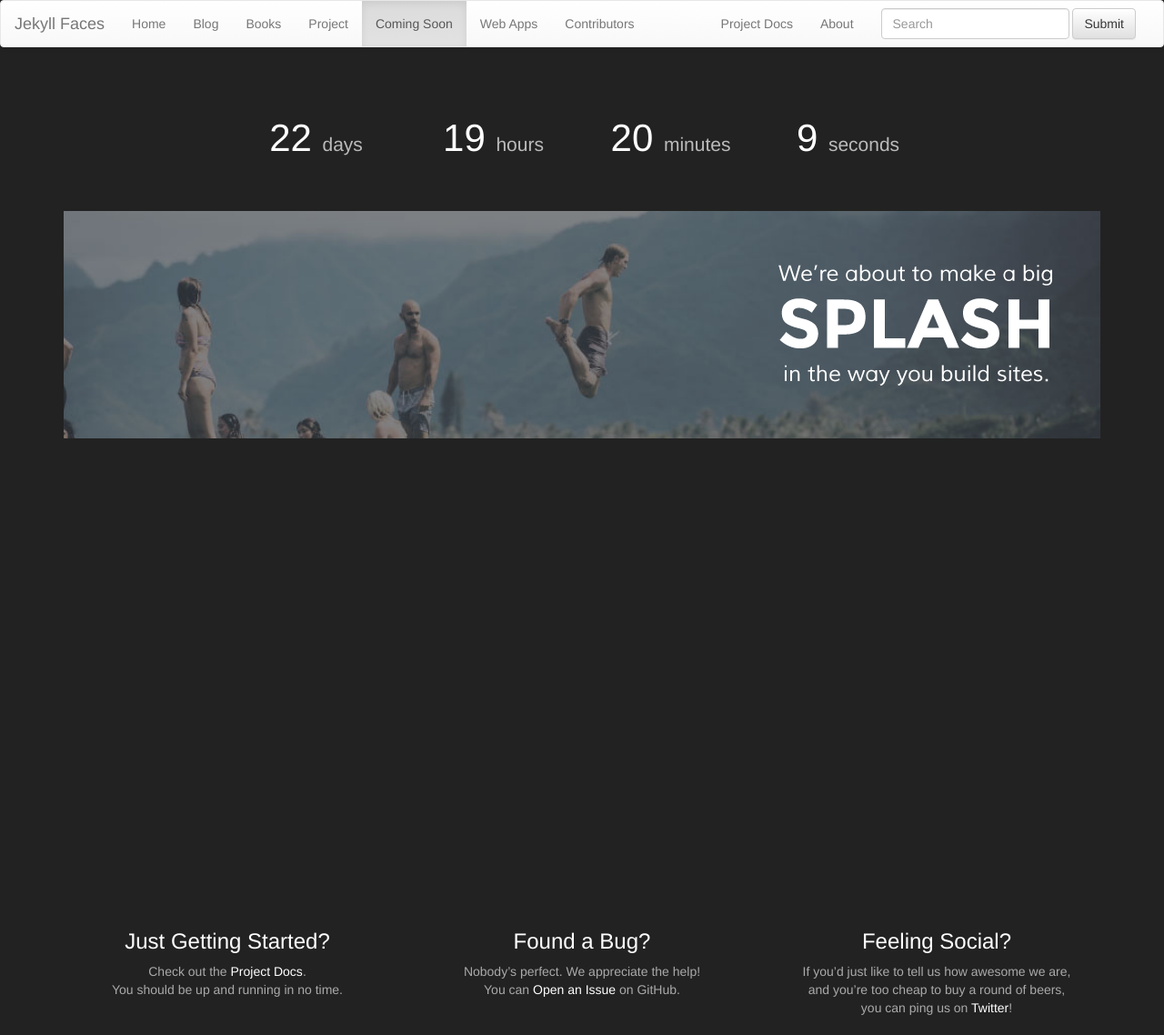
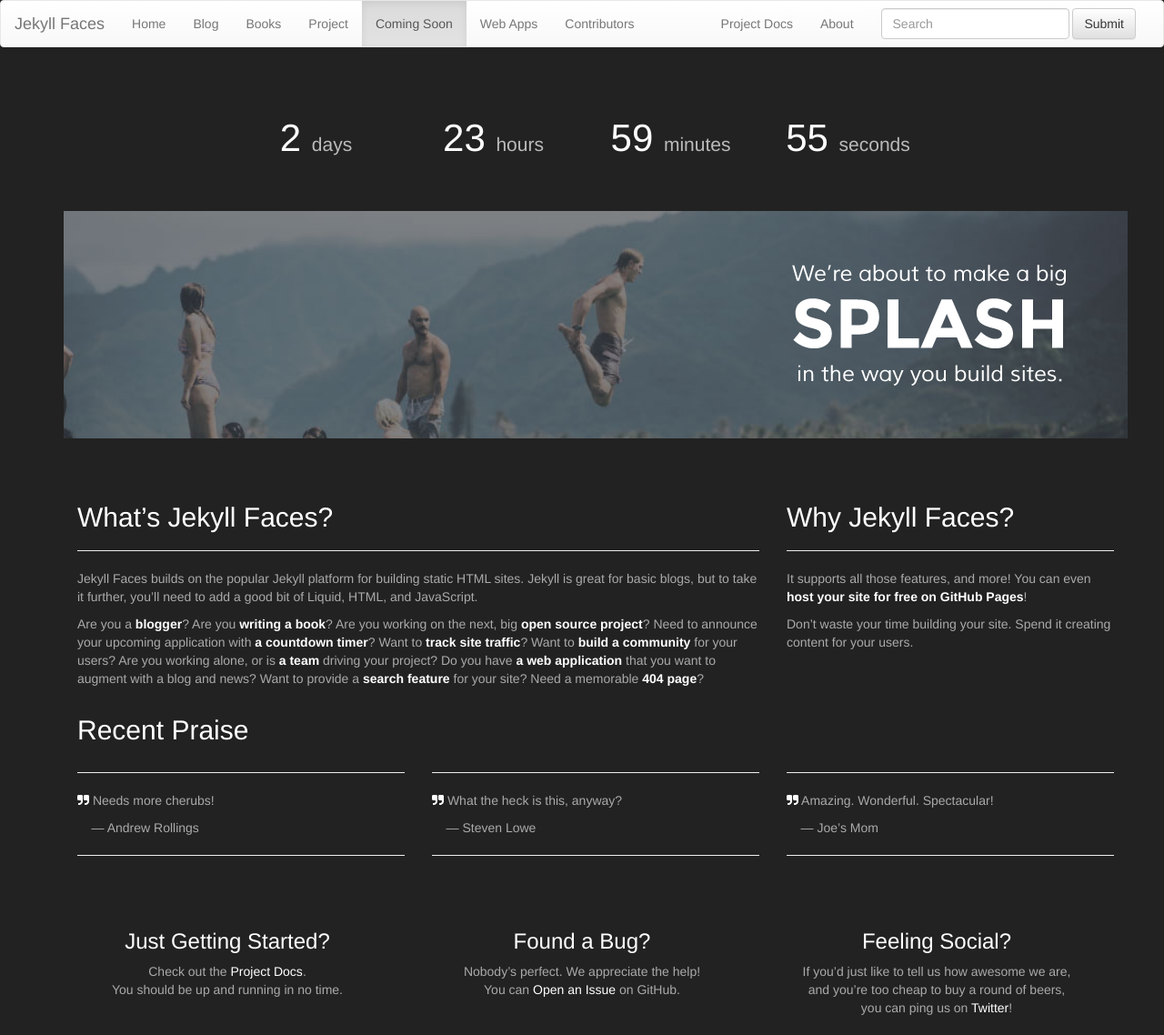
Before and after one commit to groundh0g/jekyllfaces, a Jekyll site: the page built from soon/index.md, in a window 1280 px wide. Shown: the whole page at 91% size. Built offline with Jekyll 4.4.1, drawn with Linux system fonts in a browser that asks for light colours.

Commit message:
adds coming soon content

```diff
--- a/_includes/countdown.liquid
+++ b/_includes/countdown.liquid
@@ -16,7 +16,12 @@
 
 
 <script type="text/javascript">
+{% if include.demo == "true" %}
+    var end = new Date();
+    end.setDate(end.getDate() + 3);
+{% else %}
 	var end = end || new Date('{{ include.date }}');
+{% endif %}
 
 	var _second = 1000;
 	var _minute = _second * 60;
@@ -38,4 +43,5 @@
 	}
 
 	var timer = timer || setInterval(showRemaining, 1000);
+	showRemaining();
 </script>
--- a/_layouts/soon.html
+++ b/_layouts/soon.html
@@ -12,6 +12,6 @@ layout: default
 
 <script type="text/javascript">
     window.onscroll = function(e) {
-        $("div.soon").css("background-position", "0 " + (-150 - window.pageYOffset / 2) + "px");
+        $("div.soon").css("background-position", "0 " + (-150 - window.pageYOffset / 1.5) + "px");
     };
 </script>
--- a/assets/soon.css
+++ b/assets/soon.css
@@ -7,11 +7,20 @@ div.wrapper,
 div.wrapper div.content,
 div.soon-container,
 div.soon-content {
-    height: 100%;
     min-height: 100%;
+    min-height: 100%;
+    color: #aaa;
+}
+
+div.soon-content h2,
+div.soon-content strong,
+div.soon-content i
+{
+    color: #fff;
 }
 
 body {
+    color: #fff;
     background-color: #222;
 }
 
@@ -23,6 +32,7 @@ div.soon {
     overflow-x: hidden;
     overflow-y: scroll;
     height: 250px;
+    margin-bottom: 50px;
 }
 
 div.soon img {
@@ -50,3 +60,12 @@ div.countdown div small {
     font-size: 0.50em;
     color: #bbb;
 }
+
+/*div.inverted {*/
+    /*color: #888;*/
+    /*background-color: #ccd;*/
+/*}*/
+
+/*div.inverted h2 {*/
+    /*color: #000;*/
+/*}*/
--- a/soon/index.md
+++ b/soon/index.md
@@ -2,8 +2,84 @@
 layout: soon
 ---
 
-{% include countdown.liquid size="large" date="07/15/2017 10:00 AM" %}
+{% include countdown.liquid size="large" date="07/15/2017 10:00 AM" demo="true" %}
 
-<div class="soon">
+<div class="container soon">
   <img src="images/make-a-splash-text.png" />
 </div>
+
+{% capture whatIsIt %}
+## What's Jekyll Faces?
+
+---
+
+Jekyll Faces builds on the popular Jekyll platform for building static HTML sites.
+Jekyll is great for basic blogs, but to take it further, you'll need to add a good bit of
+Liquid, HTML, and JavaScript.
+
+Are you a **blogger**? Are you **writing a book**?
+Are you working on the next, big **open source project**?
+Need to announce your upcoming application with **a countdown timer**?
+Want to **track site traffic**? Want to **build a community** for your users?
+Are you working alone, or is **a team** driving your project?
+Do you have **a web application** that you want to augment with a blog and news?
+Want to provide a **search feature** for your site? Need a memorable **404 page**?
+{% endcapture %}
+
+{% capture whyUseIt %}
+## Why Jekyll Faces?
+
+---
+
+It supports all those features, and more! You can even **host your site for free on GitHub Pages**!
+
+Don't waste your time building your site. Spend it creating content for your users.
+{% endcapture %}
+
+<div class="container">
+  <div class="row">
+    <div class="col-md-8">{{ whatIsIt | markdownify }}</div>
+    <div class="col-md-4">{{ whyUseIt | markdownify }}</div>
+  </div>
+</div>
+
+{% capture praise1 %}
+---
+
+<i class="fa fa-quote-right"></i> Needs more cherubs!
+
+&nbsp; &nbsp; &mdash; Andrew Rollings
+
+---
+{% endcapture %}
+
+{% capture praise2 %}
+---
+
+<i class="fa fa-quote-right"></i> What the heck is this, anyway?
+
+&nbsp; &nbsp; &mdash; Steven Lowe
+
+---
+{% endcapture %}
+
+{% capture praise3 %}
+---
+
+<i class="fa fa-quote-right"></i> Amazing. Wonderful. Spectacular!
+
+&nbsp; &nbsp; &mdash; Joe's Mom
+
+---
+{% endcapture %}
+
+<div class="container">
+  <div class="row">
+    <div class="col-md-12"><h2>Recent Praise</h2></div>
+  </div>
+  <div class="row">
+    <div class="col-md-4">{{ praise1 | markdownify }}</div>
+    <div class="col-md-4">{{ praise2 | markdownify }}</div>
+    <div class="col-md-4">{{ praise3 | markdownify }}</div>
+  </div>
+</div>
```
Also changed, not shown: 1 other file.
